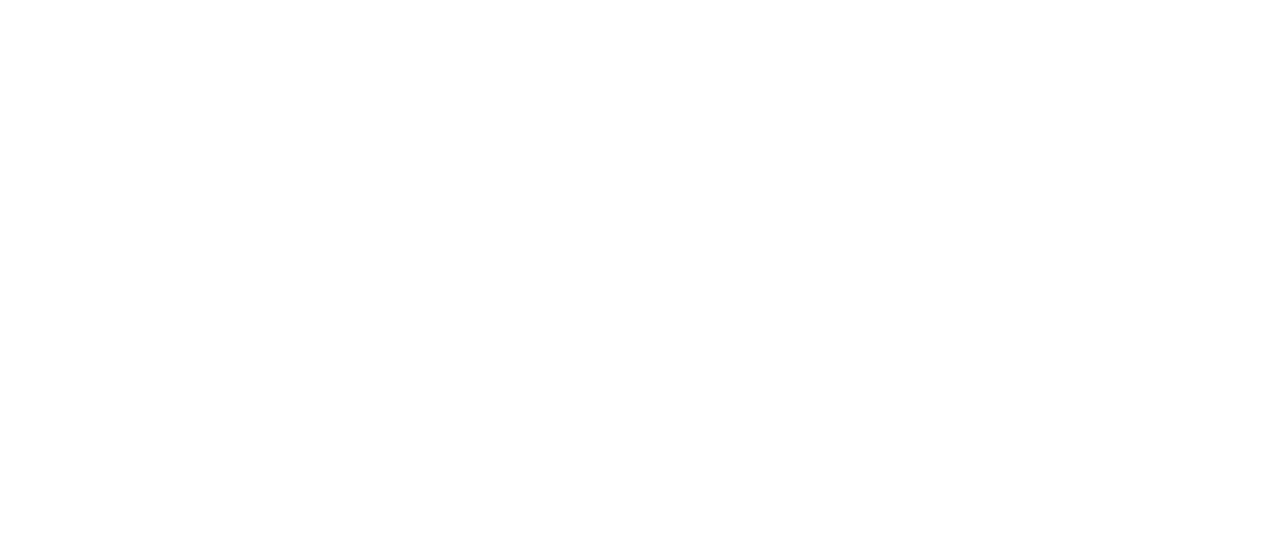
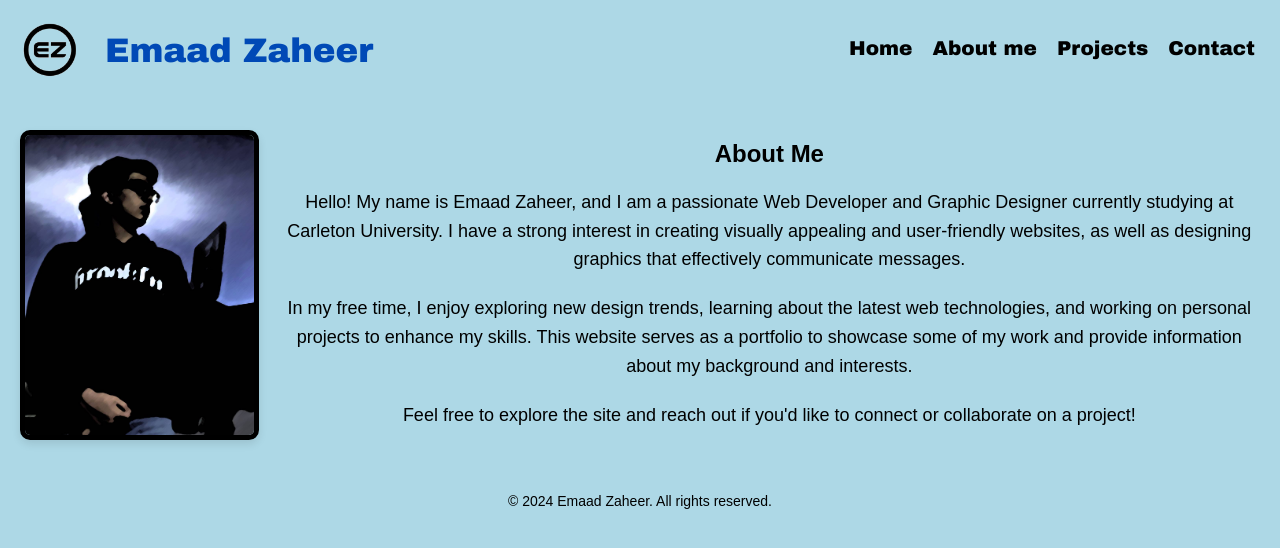
Before and after one commit to Mridontkn/vigilant-spoon, a plain HTML site: page About-me.html in a window 1280 px wide. Drawn offline with Linux system fonts and the light colour scheme.

Commit message:
Add files via upload

```diff
--- a/About-me.html
+++ b/About-me.html
@@ -0,0 +1,45 @@
+<!DOCTYPE html>
+<html lang="en">
+<head>
+    <meta charset="UTF-8">
+    <meta name="viewport" content="width=device-width, initial-scale=1.0">
+    <title>About me</title>
+    <link rel="stylesheet" href="styles.css">
+    <script src="script.js" defer></script>
+    <link rel="stylesheet" href="style.css">
+</head>
+
+<body>
+    <header>
+
+    <div class="logo-heading">
+        <img src="logowebsite.png" alt="Logo" class="logo">
+        <h1>Emaad Zaheer</h1>
+    </div>
+    <nav>
+        <ul>
+            <li><a href="index.html">Home</a></li>
+            <li><a href="About-me.html">About me</a></li>
+            <li><a href="Projects.html">Projects</a></li>
+            <li><a href="Contact.html">Contact</a></li>
+        </ul>
+    </nav>
+    </header>
+    <main>
+        <section id="about-me">
+            <div class="container">
+                <img src="EmaadZaheer.jpg" alt="Emaad Zaheer" class="me">
+                <div>
+                    <h2>About Me</h2>
+                    <p>Hello! My name is Emaad Zaheer, and I am a passionate Web Developer and Graphic Designer currently studying at Carleton University. I have a strong interest in creating visually appealing and user-friendly websites, as well as designing graphics that effectively communicate messages.</p>
+                    <p>In my free time, I enjoy exploring new design trends, learning about the latest web technologies, and working on personal projects to enhance my skills. This website serves as a portfolio to showcase some of my work and provide information about my background and interests.</p>
+                    <p>Feel free to explore the site and reach out if you'd like to connect or collaborate on a project!</p>
+                </div>
+            </div>
+        </section>
+    </main>
+    <footer>
+        <p>&copy; 2024 Emaad Zaheer. All rights reserved.</p>
+    </footer>
+</body>
+</html>
--- a/style.css
+++ b/style.css
@@ -6,7 +6,7 @@ header {
     background-color: lightblue;
 }
 
-img {
+.logo {
     height: 100px;
     width: 100px;
 }
@@ -46,3 +46,65 @@ body {
     box-sizing: border-box;
     font-family: Arial, sans-serif;
 }
+
+main {
+    padding: 20px;
+    text-align: center;
+}
+main h1 {
+    font-size: 36px;
+    margin-bottom: 20px;
+}
+main p {
+    font-size: 18px;
+    line-height: 1.6;
+    margin-bottom: 20px;
+}
+main button {
+    padding: 10px 20px;
+    font-size: 16px;
+    background-color: lightblue;
+    border: none;
+    border-radius: 5px;
+    cursor: pointer;
+}
+.home {
+    display: flex;
+    justify-content: center;
+    align-items: center;
+    background-color: lightblue;
+    padding: 0% 20px;
+}
+.container {
+    display: flex;
+    justify-content: space-between;
+    align-items: center;
+    gap: 20px;
+}
+
+
+.me {
+    height: 300px;
+    width: auto;
+    flex-shrink: 0;
+    border-radius: 10px;
+    box-shadow: 0 4px 8px rgba(0, 0, 0, 0.1);
+    border: solid 5px rgb(0, 0, 0);
+}
+
+main {
+    background-color: lightblue;
+}
+footer {
+    background-color: lightblue;
+    text-align: center;
+    padding: 10px 0;
+    position: relative;
+    bottom: 0;
+    width: 100%;
+    font-size: 14px;
+    color: rgb(0, 0, 0);
+}
+body {
+    background-color: lightblue;
+}
```
Also changed, not shown: index.html (+25 -3 lines).
